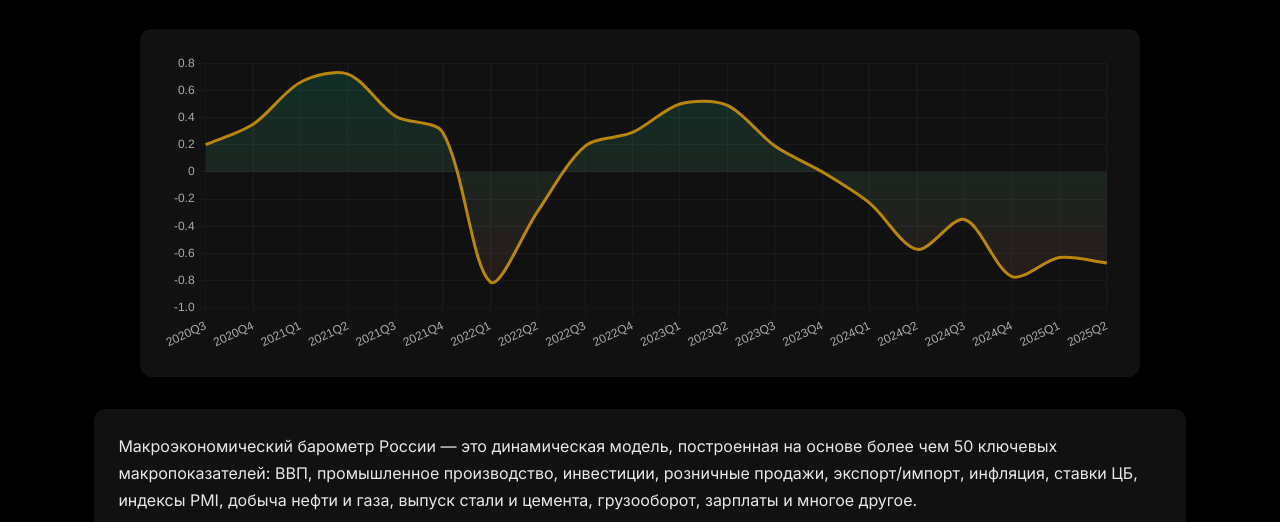
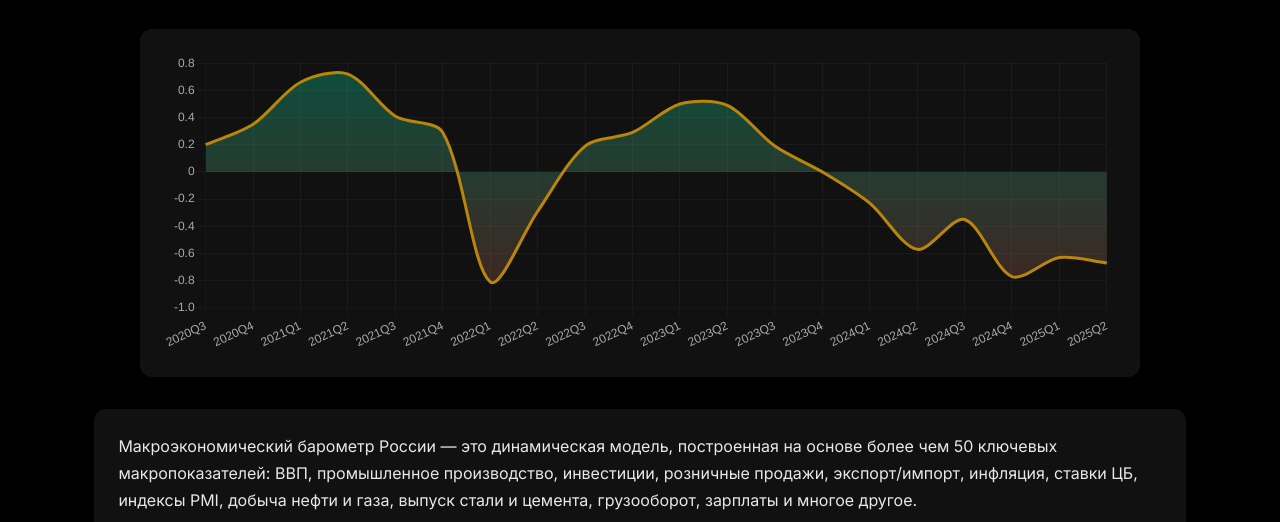
Before and after one commit to sessylu77/xinvest-ic, a website: page macro.html in a window 1280 px wide. Shown: the part 278-800 px from the top of the page. Drawn offline with nearby package versions, Linux system fonts and the light colour scheme.

Commit message:
Add files via upload

```diff
--- a/macro.html
+++ b/macro.html
@@ -129,8 +129,8 @@
                         backgroundColor: (context) => {
                             const ctx = context.chart.ctx;
                             const gradient = ctx.createLinearGradient(0, 0, 0, 300);
-                            gradient.addColorStop(0, 'rgba(0, 230, 168, 0.15)'); // бронза (верх)
-                            gradient.addColorStop(1, 'rgba(220, 50, 50, 0.15)'); // прозрачно (низ)
+                            gradient.addColorStop(0, 'rgba(0, 230, 168, 0.3)'); // бронза (верх)
+                            gradient.addColorStop(1, 'rgba(220, 50, 50, 0.3)'); // прозрачно (низ)
                             return gradient;
                         },
                         borderWidth: 3,
```
